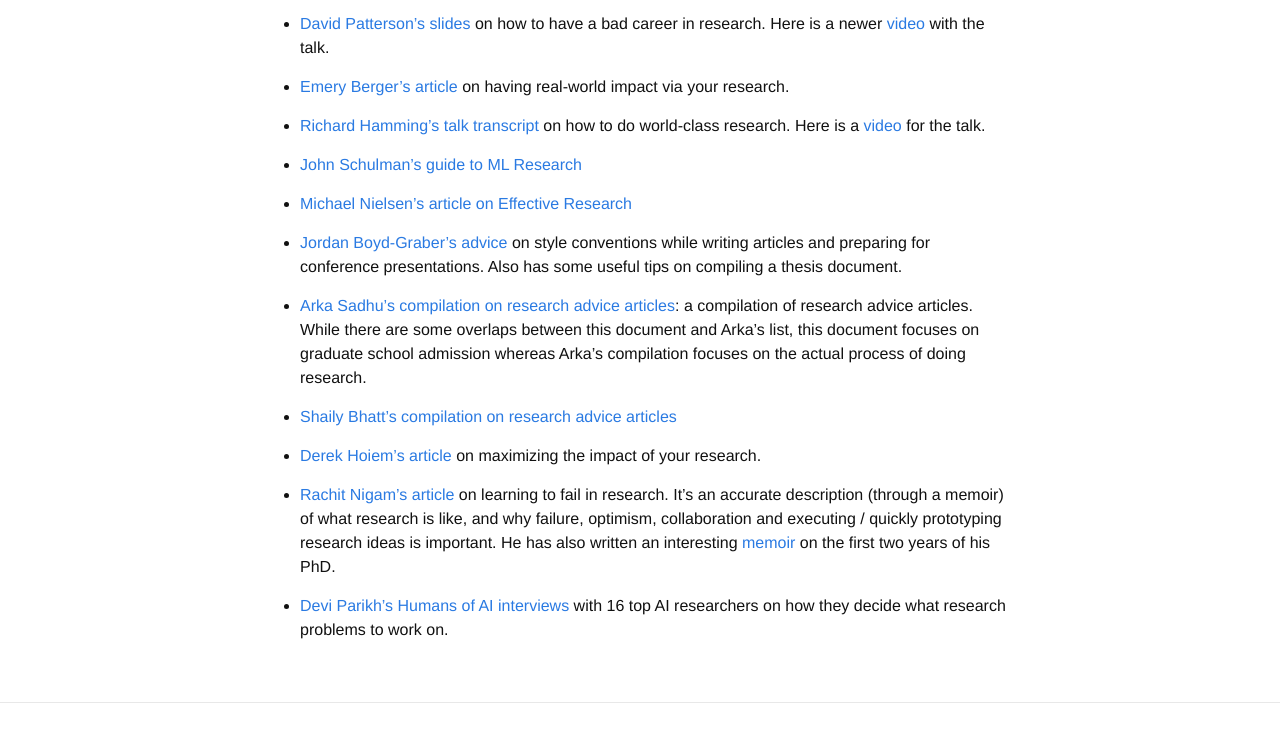
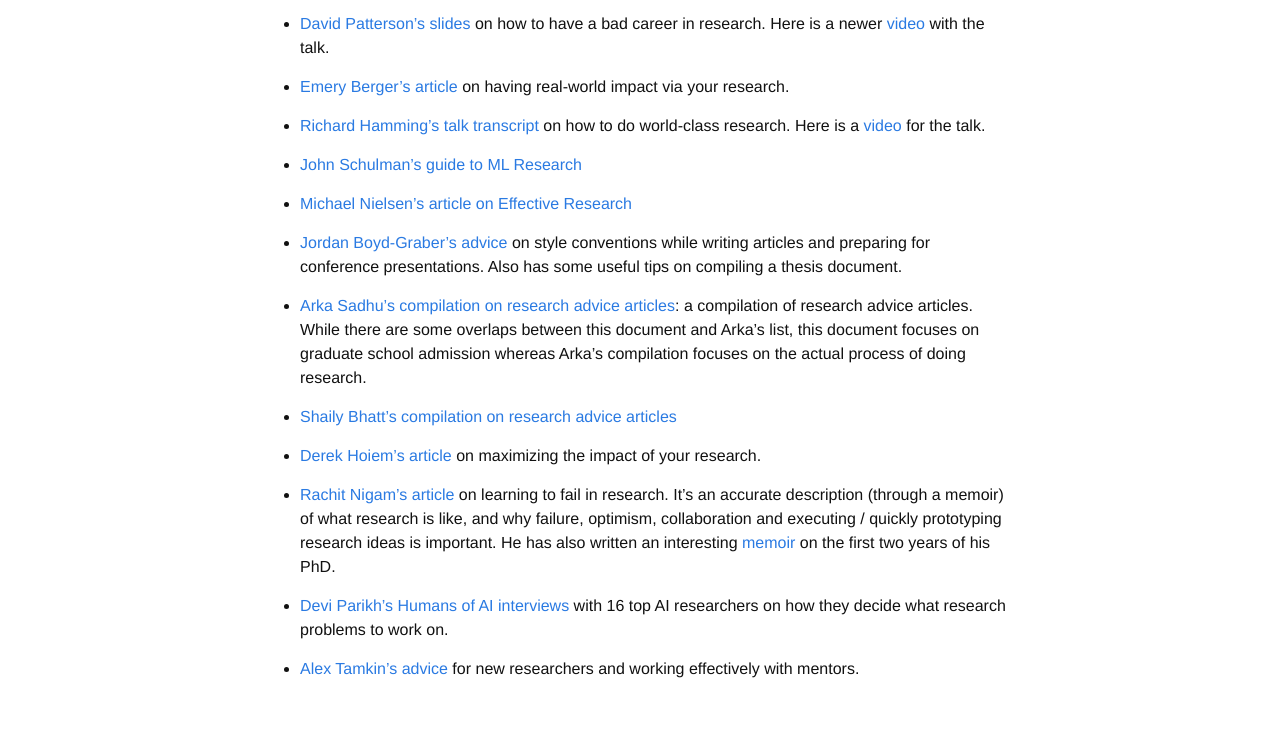
Before and after one commit to martiansideofthemoon/martiansideofthemoon.github.io, a Jekyll site: the page built from _posts/2018-05-30-grad-resources.markdown, in a window 1280 px wide and 900 px high, scrolled down 3890 px, cut to the strip 0-729 px from the top of the window. Built offline with Jekyll 4.4.1, drawn with Linux system fonts in a browser that asks for light colours; comment, search, counter and statistics services are not loaded.

Commit message:
Update 2018-05-30-grad-resources.markdown

```diff
--- a/_posts/2018-05-30-grad-resources.markdown
+++ b/_posts/2018-05-30-grad-resources.markdown
@@ -133,3 +133,5 @@ These articles are more general pieces of advice to have a more impactful resear
 * [Rachit Nigam's article](https://rachitnigam.com/post/learn-to-fail/) on learning to fail in research. It's an accurate description (through a memoir) of what research is like, and why failure, optimism, collaboration and executing / quickly prototyping research ideas is important. He has also written an interesting [memoir](https://rachitnigam.com/post/first-two-years/) on the first two years of his PhD.
 
 * [Devi Parikh's Humans of AI interviews](https://www.youtube.com/watch?v=8lvl8Z4Rrms&ab_channel=DeviParikh) with 16 top AI researchers on how they decide what research problems to work on.
+
+* [Alex Tamkin's advice](https://www.alextamkin.com/essays/tips-for-new-researchers) for new researchers and working effectively with mentors.
```
